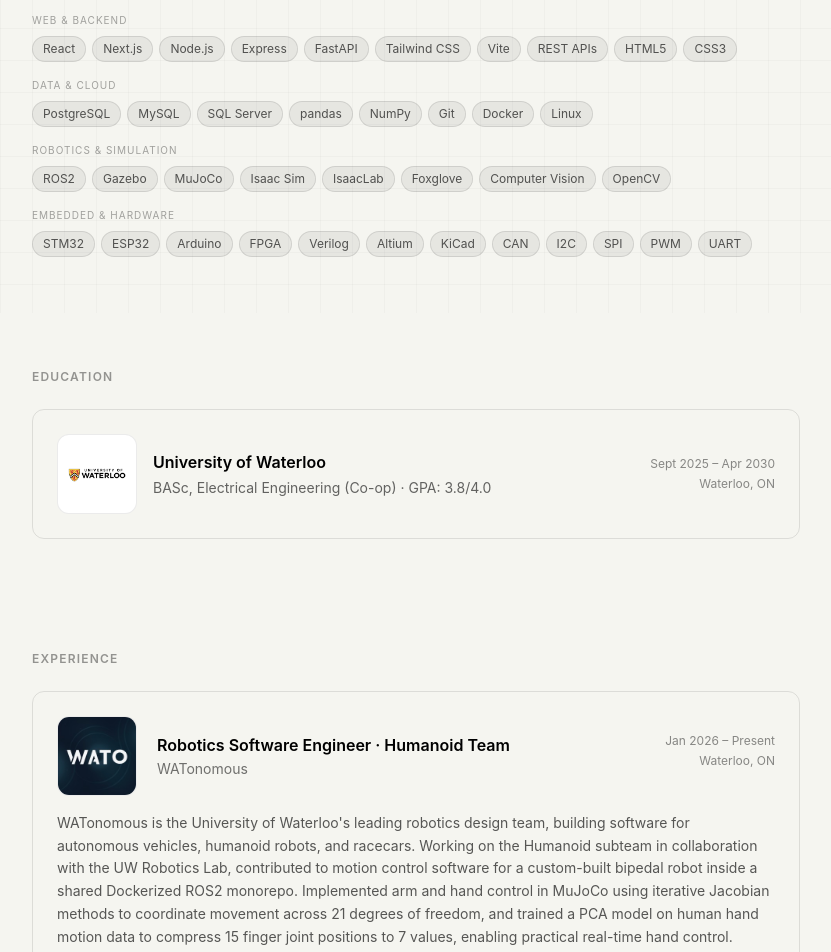
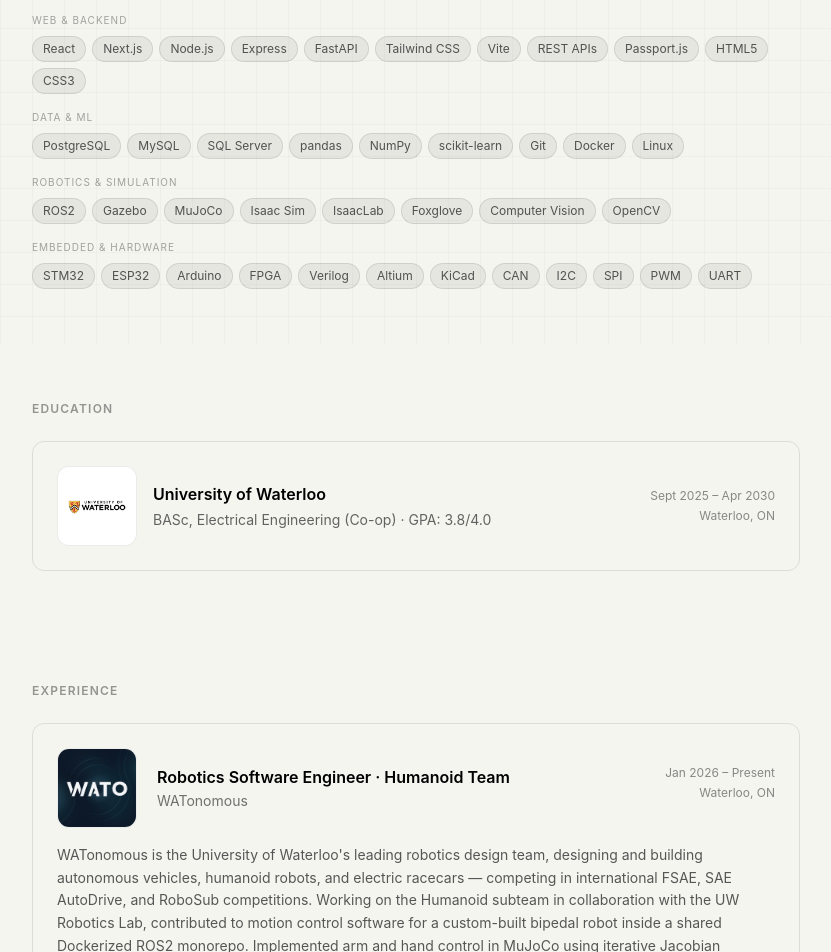
Before and after one commit to rayymondf/personal-site, a Next.js app: page / in a window 1280 px wide. Shown: the part 580-1532 px from the top of the page, without its empty margins (224-1055 px from the left). Built offline with nearby package versions, Linux system fonts and the light colour scheme.

Commit message:
Update page.tsx

```diff
--- a/app/page.tsx
+++ b/app/page.tsx
@@ -33,8 +33,8 @@ const LINKEDIN_SVG = (
 
 const skills: Record<string, string[]> = {
   Languages: ["C", "C++", "Python", "JavaScript", "TypeScript", "Java", "SQL", "Ruby", "MATLAB", "Bash"],
-  "Web & Backend": ["React", "Next.js", "Node.js", "Express", "FastAPI", "Tailwind CSS", "Vite", "REST APIs", "HTML5", "CSS3"],
-  "Data & Cloud": ["PostgreSQL", "MySQL", "SQL Server", "pandas", "NumPy", "Git", "Docker", "Linux"],
+  "Web & Backend": ["React", "Next.js", "Node.js", "Express", "FastAPI", "Tailwind CSS", "Vite", "REST APIs", "Passport.js", "HTML5", "CSS3"],
+  "Data & ML": ["PostgreSQL", "MySQL", "SQL Server", "pandas", "NumPy", "scikit-learn", "Git", "Docker", "Linux"],
   "Robotics & Simulation": ["ROS2", "Gazebo", "MuJoCo", "Isaac Sim", "IsaacLab", "Foxglove", "Computer Vision", "OpenCV"],
   "Embedded & Hardware": ["STM32", "ESP32", "Arduino", "FPGA", "Verilog", "Altium", "KiCad", "CAN", "I2C", "SPI", "PWM", "UART"],
 };
@@ -57,7 +57,7 @@ const experience = [
     location: "Waterloo, ON",
     logo: "/watonomous_logo.jpg",
     description:
-      "WATonomous is the University of Waterloo's leading robotics design team, building software for autonomous vehicles, humanoid robots, and racecars. Working on the Humanoid subteam in collaboration with the UW Robotics Lab, contributed to motion control software for a custom-built bipedal robot inside a shared Dockerized ROS2 monorepo. Implemented arm and hand control in MuJoCo using iterative Jacobian methods to coordinate movement across 21 degrees of freedom, and trained a PCA model on human hand motion data to compress 15 finger joint positions to 7 values, enabling practical real-time hand control.",
+      "WATonomous is the University of Waterloo's leading robotics design team, designing and building autonomous vehicles, humanoid robots, and electric racecars — competing in international FSAE, SAE AutoDrive, and RoboSub competitions. Working on the Humanoid subteam in collaboration with the UW Robotics Lab, contributed to motion control software for a custom-built bipedal robot inside a shared Dockerized ROS2 monorepo. Implemented arm and hand control in MuJoCo using iterative Jacobian methods to coordinate movement across 21 degrees of freedom, and trained a PCA model on human hand motion data to compress 15 finger joint positions to 7 values, enabling practical real-time hand control.",
   },
   {
     company: "Einfolab Inc.",
```
